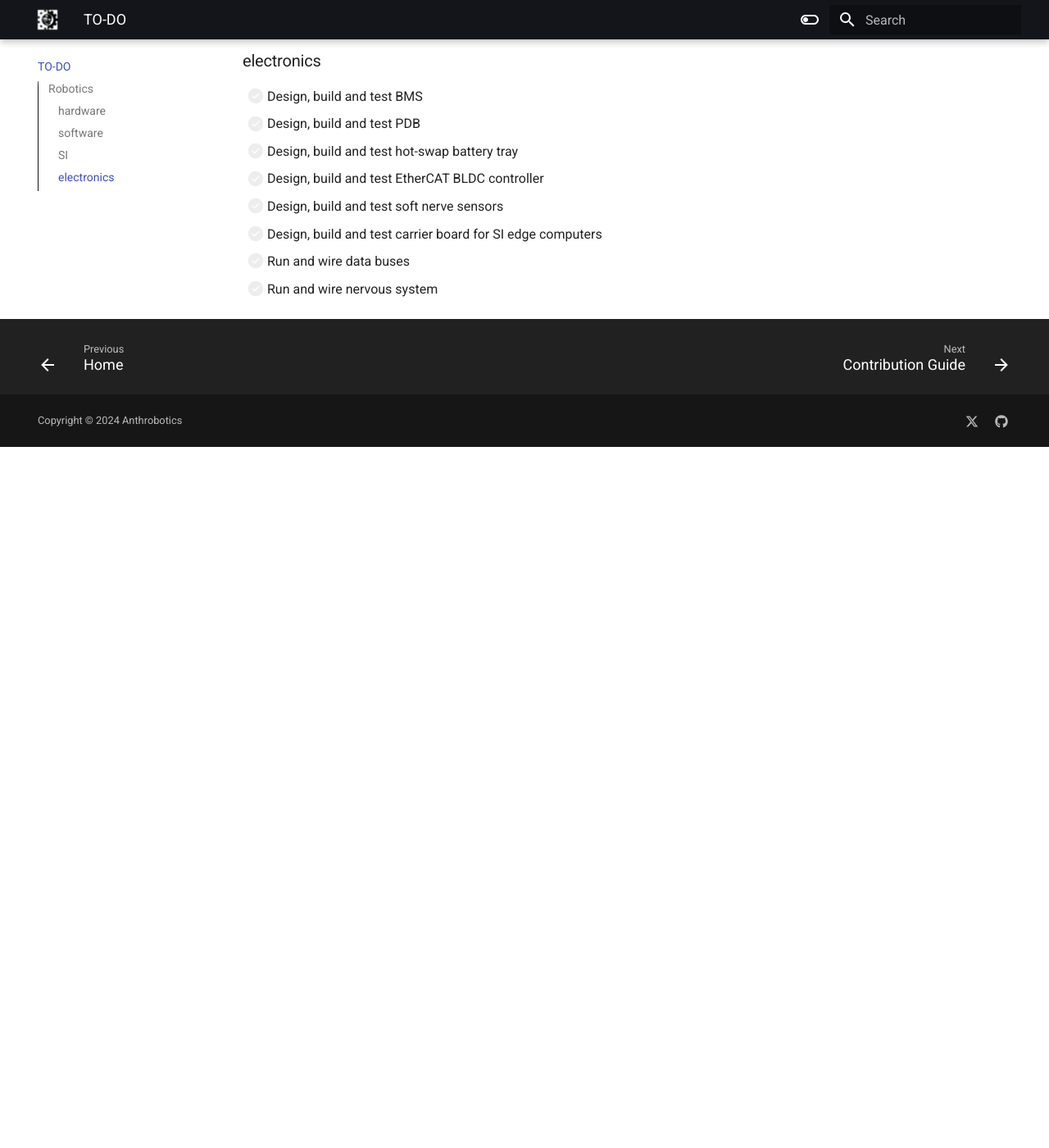
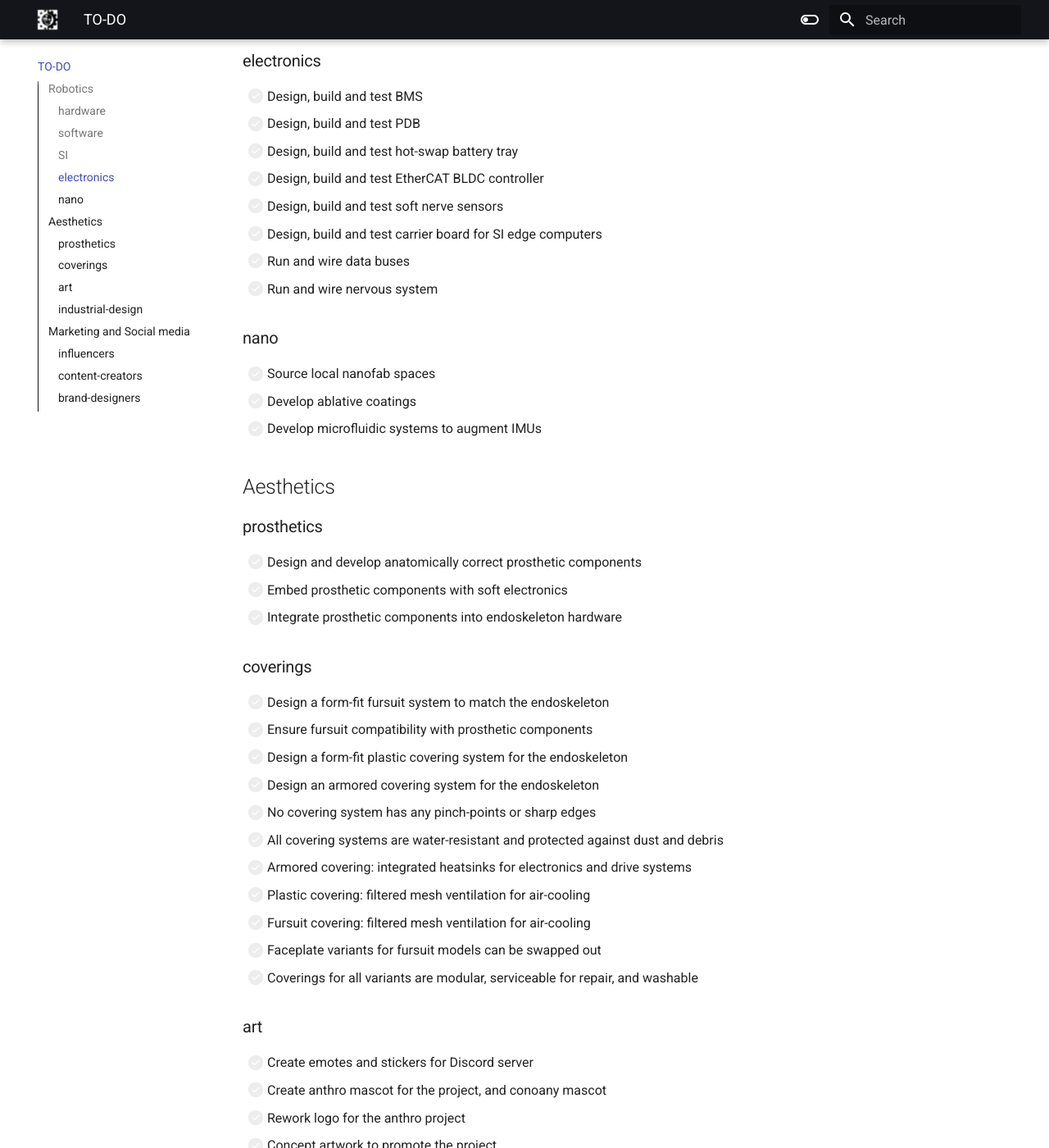
Before and after one commit to Anthrobotics/anthro-docs, an MkDocs documentation site: the page built from docs/TO-DO.md, in a window 1280 px wide and 1400 px high, scrolled down 1889 px. Shown: the whole window at 82% size. Built offline with MkDocs 1.6.1 and Material for MkDocs 9.7.7, drawn with Linux system fonts in a browser that asks for light colours; before the commit the page ends 2434 px from its top, so only the background shows below that; some of the changed text lies outside the part shown.

Commit message:
Update TO-DO.md

```diff
--- a/docs/TO-DO.md
+++ b/docs/TO-DO.md
@@ -66,3 +66,65 @@ You can find your team's respective tasks in each section. Feel free to assist o
 - [ ] Design, build and test carrier board for SI edge computers
 - [ ] Run and wire data buses
 - [ ] Run and wire nervous system
+
+### nano
+
+- [ ] Source local nanofab spaces
+- [ ] Develop ablative coatings
+- [ ] Develop microfluidic systems to augment IMUs
+
+## Aesthetics
+
+### prosthetics
+
+- [ ] Design and develop anatomically correct prosthetic components
+- [ ] Embed prosthetic components with soft electronics
+- [ ] Integrate prosthetic components into endoskeleton hardware
+
+### coverings
+
+- [ ] Design a form-fit fursuit system to match the endoskeleton
+- [ ] Ensure fursuit compatibility with prosthetic components
+- [ ] Design a form-fit plastic covering system for the endoskeleton
+- [ ] Design an armored covering system for the endoskeleton
+- [ ] No covering system has any pinch-points or sharp edges
+- [ ] All covering systems are water-resistant and protected against dust and debris
+- [ ] Armored covering: integrated heatsinks for electronics and drive systems
+- [ ] Plastic covering: filtered mesh ventilation for air-cooling
+- [ ] Fursuit covering: filtered mesh ventilation for air-cooling
+- [ ] Faceplate variants for fursuit models can be swapped out
+- [ ] Coverings for all variants are modular, serviceable for repair, and washable
+
+### art
+
+- [ ] Create emotes and stickers for Discord server
+- [ ] Create anthro mascot for the project, and conoany mascot
+- [ ] Rework logo for the anthro project
+- [ ] Concept artwork to promote the project
+- [ ] References for initial "cast" of robot characters to promote the project (to be built as IRL robots)
+- [ ] Fun and entertaining artwork or short comics to promote the project and educate people about how humanoids can be safe
+
+### industrial-design
+
+- [ ] Refine design language for a baseline anthro model (plastic covering version)
+- [ ] Conceptualize some interesting variants and modifications to the anthro platform (centaurs, wheeled bases for torsos, flying platforms...)
+
+## Marketing and Social media
+
+### influencers
+
+- [ ] Utilize as many platforms as possible to promote the project amongst all audiences ("robots for everyone")
+- [ ] Promote engagement in the project for people to join the team
+
+### content-creators
+
+- [ ] Create videos to promote the project on as many platforms as possible
+- [ ] Short-form videos on YouTube and TikTok
+- [ ] Create a web series documenting the behind-the-scenes work of the project (build in public)
+- [ ] Host a Q&A or AMA with the team
+- [ ] Create a "bot" account ran by an IRL anthro to promote the project (robot influencer or twitch streamer)
+- [ ] Collab with other tech channels and creators, give them a tour of the labs and a behind-the-scenes look
+
+### brand-designers
+
+- [ ] Work on a comprehensive rebrand that captures the scope and feel of the project
```
